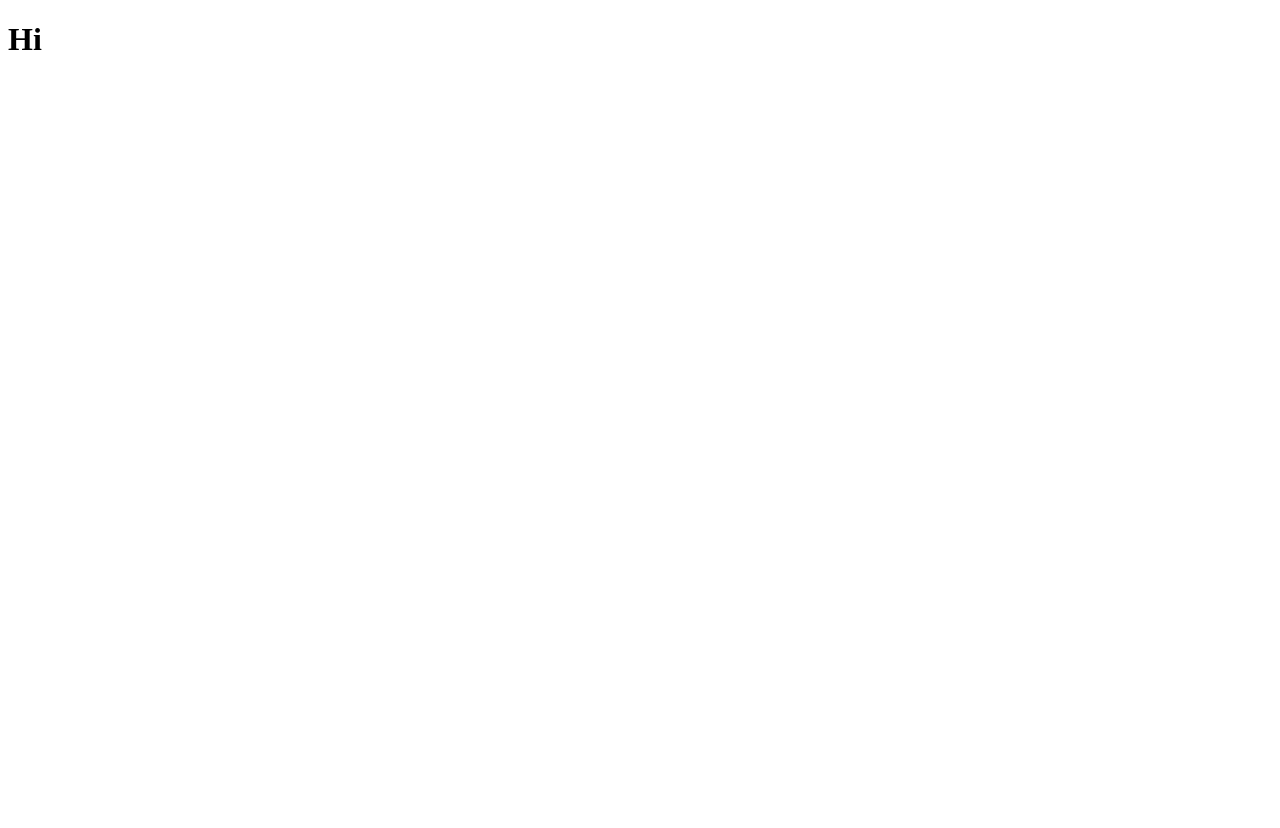
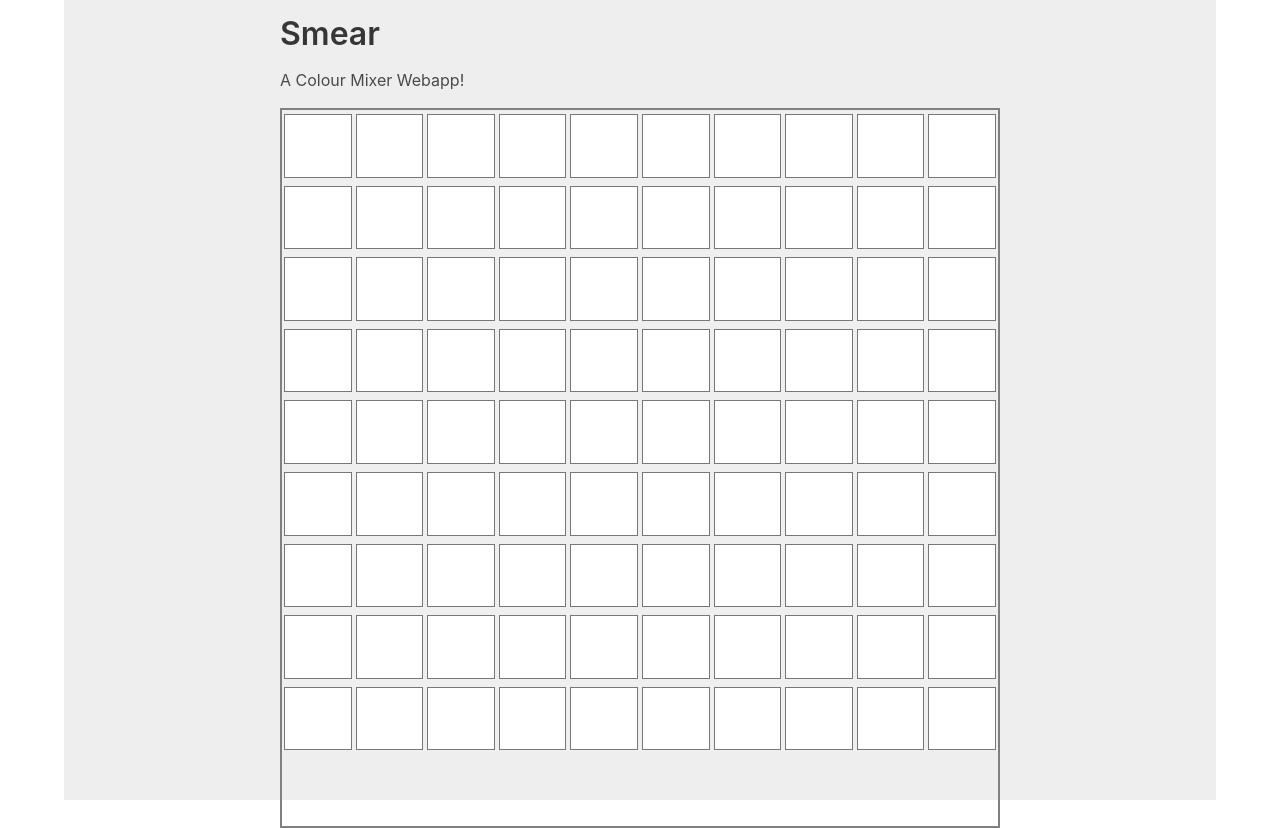
Before and after one commit to mifuyne/colgrid, a React (Vite) app: page / in a window 1280 px wide. Before the commit the page ends 800 px from the top, so only its background shows below. Built offline with nearby package versions, Linux system fonts and the light colour scheme.

Commit message:
Very basic functionality.
Color inputs work but will need replacing to achieve full parity with design.

```diff
--- a/index.html
+++ b/index.html
@@ -2,12 +2,12 @@
 <html lang="en">
   <head>
     <meta charset="UTF-8" />
-    <link rel="icon" type="image/svg+xml" href="/vite.svg" />
     <meta name="viewport" content="width=device-width, initial-scale=1.0" />
-    <title>Vite + React</title>
+    <!-- <link href=" https://cdn.jsdelivr.net/npm/the-new-css-reset@1.8.4/css/reset.min.css " rel="stylesheet"> -->
+    <title>Smear - A Color Mixing App</title>
   </head>
-  <body>
-    <div id="root"></div>
+  <body class="container is-flex is-flex-direction-column">
+    <div class="mx-auto my-4 content" id="root"></div>
     <script type="module" src="/src/main.jsx"></script>
   </body>
 </html>
--- a/package.json
+++ b/package.json
@@ -10,6 +10,8 @@
     "preview": "vite preview"
   },
   "dependencies": {
+    "@melloware/coloris": "^0.19.1",
+    "bulma": "^0.9.4",
     "react": "^18.2.0",
     "react-dom": "^18.2.0"
   },
--- a/src/App.jsx
+++ b/src/App.jsx
@@ -1,8 +1,12 @@
-import { useState } from 'react'
+import Grid from './components/Grid'
 
 function App() {
   return (
-    <h1>Hi</h1>
+    <>
+      <h1>Smear</h1>
+      <p>A Colour Mixer Webapp!</p>
+      <Grid size={10} />
+    </>
   )
 }
 
--- /dev/null
+++ b/src/components/Cell.jsx
@@ -0,0 +1,14 @@
+// Styling in Grid.css
+
+function Cell({ onColorChange, uid, value }) {
+    return (
+        <input
+            className="grid-cells"
+            onChange={e => onColorChange(uid, e.target.value)}
+            type="color"
+            value={value}
+        />
+    )
+}
+
+export default Cell
--- /dev/null
+++ b/src/components/Grid.jsx
@@ -0,0 +1,46 @@
+import { useState } from 'react'
+import Cell from './Cell'
+import '../styles/Grid.css'
+
+function Grid ({ size }) {
+    // Event Handlers
+    function handleColorChange(idx, value) {
+        const new_colours = colours.slice()
+        new_colours[idx] = value
+
+        setColours(new_colours);
+    }
+
+    const cell_amount = size ** 2
+    const [colours, setColours] = useState(Array(cell_amount).fill("#ffffff"))
+
+    // Generate the 10x10 grid, but futureproof for variable grid size
+    const rows = []
+    let row = []
+
+    for (let i = 0; i < cell_amount; i++) {
+        // Establishing x and y
+        const x = Math.floor(i / size)
+        const y = i % size
+        const cell_key = x.toString(16) + "_" + y.toString(16)
+
+        // Check if this is a new row before adding more to `row`.
+        if (y === 0 && i !== 0) {
+            rows.push(<div className="grid-row" key={cell_key}>{row}</div>)
+            row = []
+        }
+
+        row.push(
+            <Cell
+                uid={i}
+                key={cell_key}
+                value={colours[i]}
+                onColorChange={handleColorChange}
+            />
+        )
+    }
+
+    return <div className="grid">{rows}</div>
+}
+
+export default Grid
--- a/src/main.jsx
+++ b/src/main.jsx
@@ -1,6 +1,8 @@
 import React from 'react'
 import ReactDOM from 'react-dom/client'
-import App from './App.jsx'
+import App from './App'
+import './styles/main.css'
+import 'bulma/css/bulma.css'
 
 ReactDOM.createRoot(document.getElementById('root')).render(
   <React.StrictMode>
--- /dev/null
+++ b/src/styles/Grid.css
@@ -0,0 +1,32 @@
+.grid {
+    margin: 0 auto;
+    display: flex;
+    flex-direction: column;
+    border: 2px solid grey
+}
+.grid-row {
+    padding: 0;
+    margin: 0;
+    font-size: 0;
+}
+.grid-cells {
+    width: 9vw;
+    height: 9vw;
+    padding: 0;
+    margin: 0;
+    border: 0;
+}
+
+@media (min-width: 744px) {
+    .grid {
+        width: 720px;
+        height: 720px;
+    }
+    .grid-row {
+        height: 10%;
+    }
+    .grid-cells {
+        width: 10%;
+        height: 100%;
+    }
+}
--- /dev/null
+++ b/src/styles/main.css
@@ -0,0 +1,5 @@
+body {
+    background-color: #eee;
+    display: block;
+    height: 100vh;
+}
```
Also changed, not shown: 1 other file (tests, documents, lock files or other folders).
